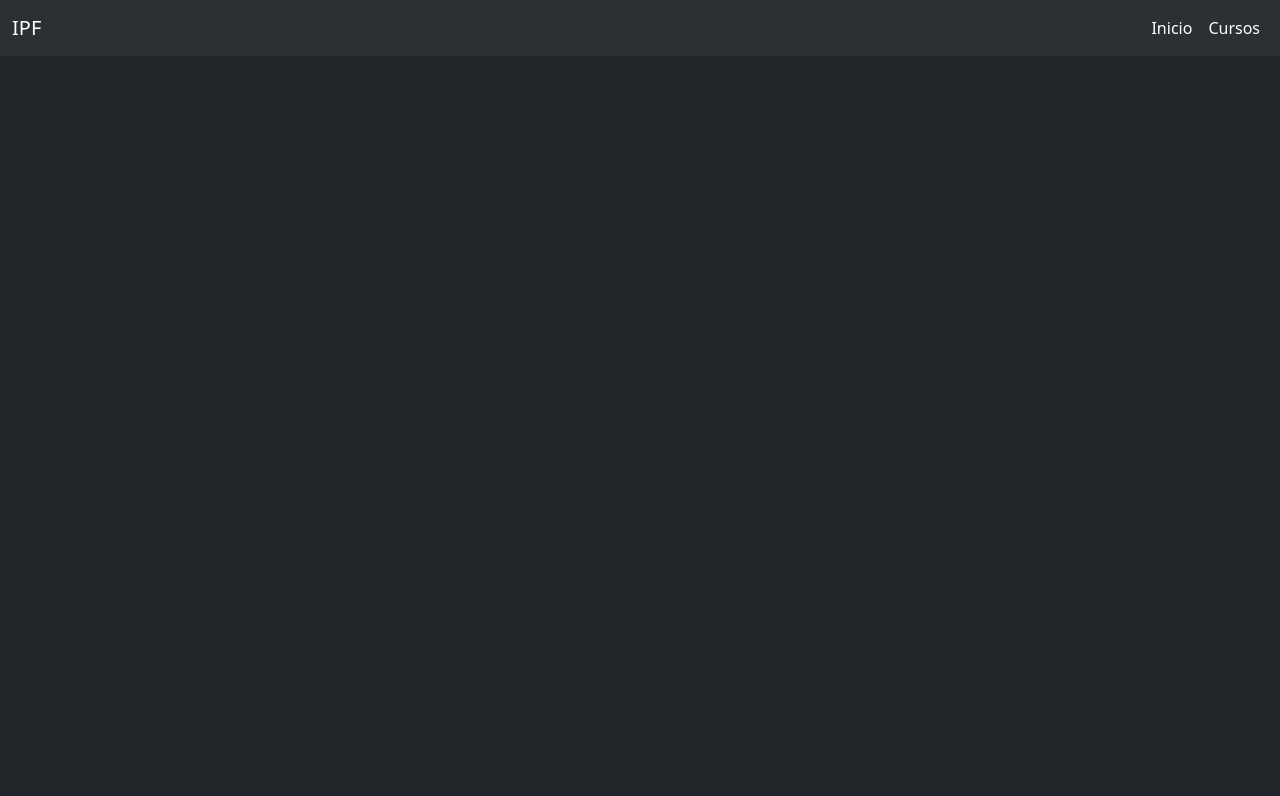
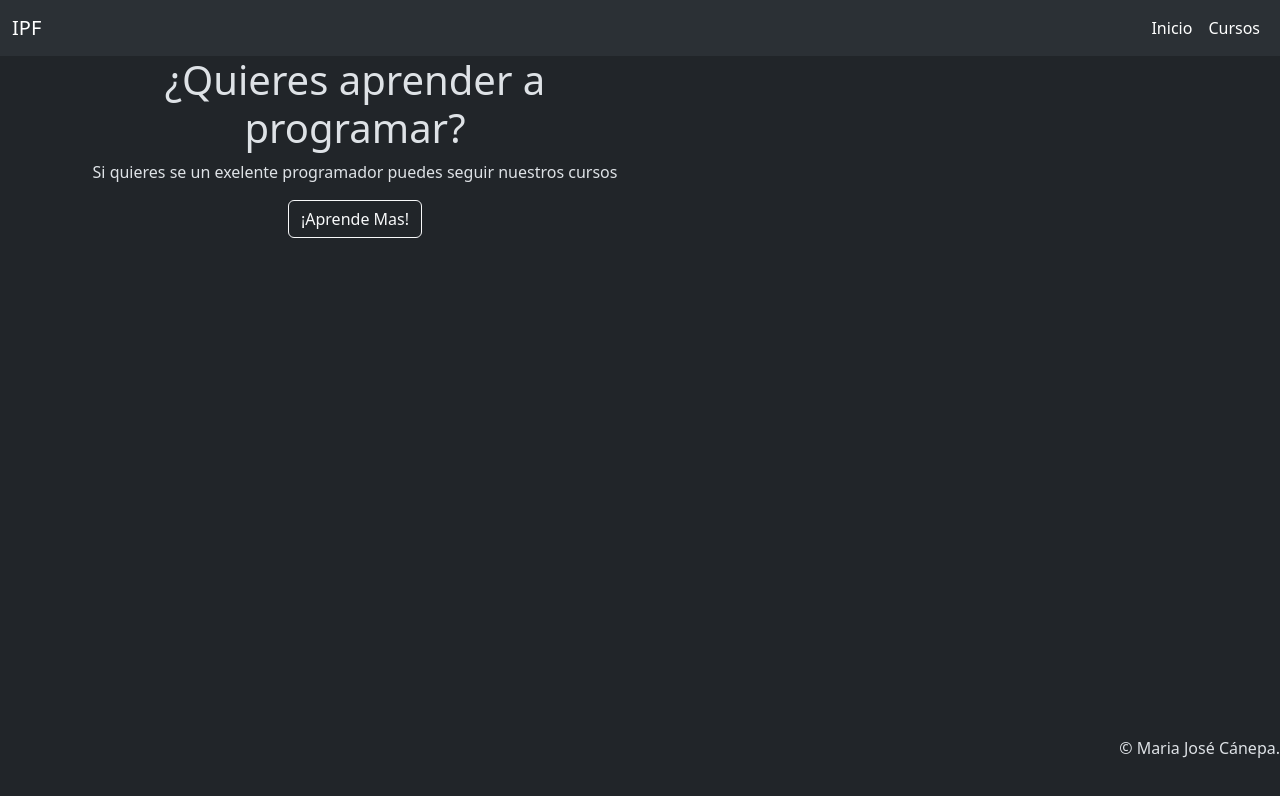
Before and after one commit to MajoCanepa/Actividad-3-Bootstrap-, a plain HTML site: page index.html in a window 1280 px wide. Drawn offline with nearby package versions, Linux system fonts and the light colour scheme.

Commit message:
seccion de main modificada

```diff
--- a/index.html
+++ b/index.html
@@ -29,11 +29,29 @@
   </header>
 
 
+<main>
+  <article style="height: 85vh;">
+    <section class="container text-center">
+      <div class="row">
+        <div class="col-6">
+          <h1>¿Quieres aprender a programar?</h1>
+          <p>Si quieres se un exelente programador puedes seguir nuestros cursos</p>
+          <form action="cursos.html">
+            <button class="btn btn-outline-light" type="submit">¡Aprende Mas!</button>
+          </form>
+        </div>
+        <div class="col-6">
+          <img src="" alt="">
+        </div>
+      </div>
 
+    </section>
+  </article>
+</main>
 
-
-
-
+<footer class="d-flex justify-content-end align-items-end">
+  <p>&#169; Maria José Cánepa.</p>
+</footer>
 
     <script src="https://cdn.jsdelivr.net/npm/bootstrap@5.3.0-alpha3/dist/js/bootstrap.bundle.min.js" integrity="sha384-ENjdO4Dr2bkBIFxQpeoTz1HIcje39Wm4jDKdf19U8gI4ddQ3GYNS7NTKfAdVQSZe" crossorigin="anonymous"></script>
   </body>
```
